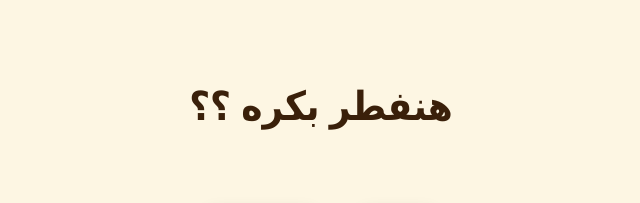
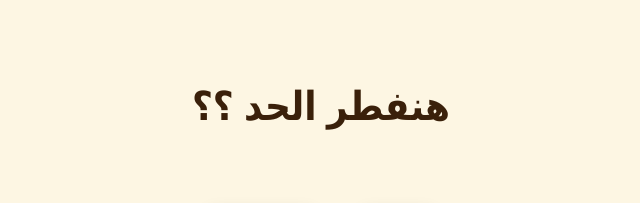
Before and after one commit to MarimWessam/mohamed, a plain HTML site: page index.html in a window 1280 px wide. Shown: the part 234-437 px from the top of the page, 319-959 px from the left. Drawn offline with nearby package versions, Linux system fonts and the light colour scheme.

Commit message:
Fix HTML encoding issues in index.html

```diff
--- a/index.html
+++ b/index.html
@@ -120,7 +120,7 @@
 <body>
 
     <div id="mainPage">
-        <h1>هنفطر بكره ؟؟ </h1>
+        <h1>هنفطر الحد ؟؟ </h1>
         <div class="options-container">
             <button id="safeBtn">اه طبعا </button>
             <button id="runBtn"> لااا </button>
```
